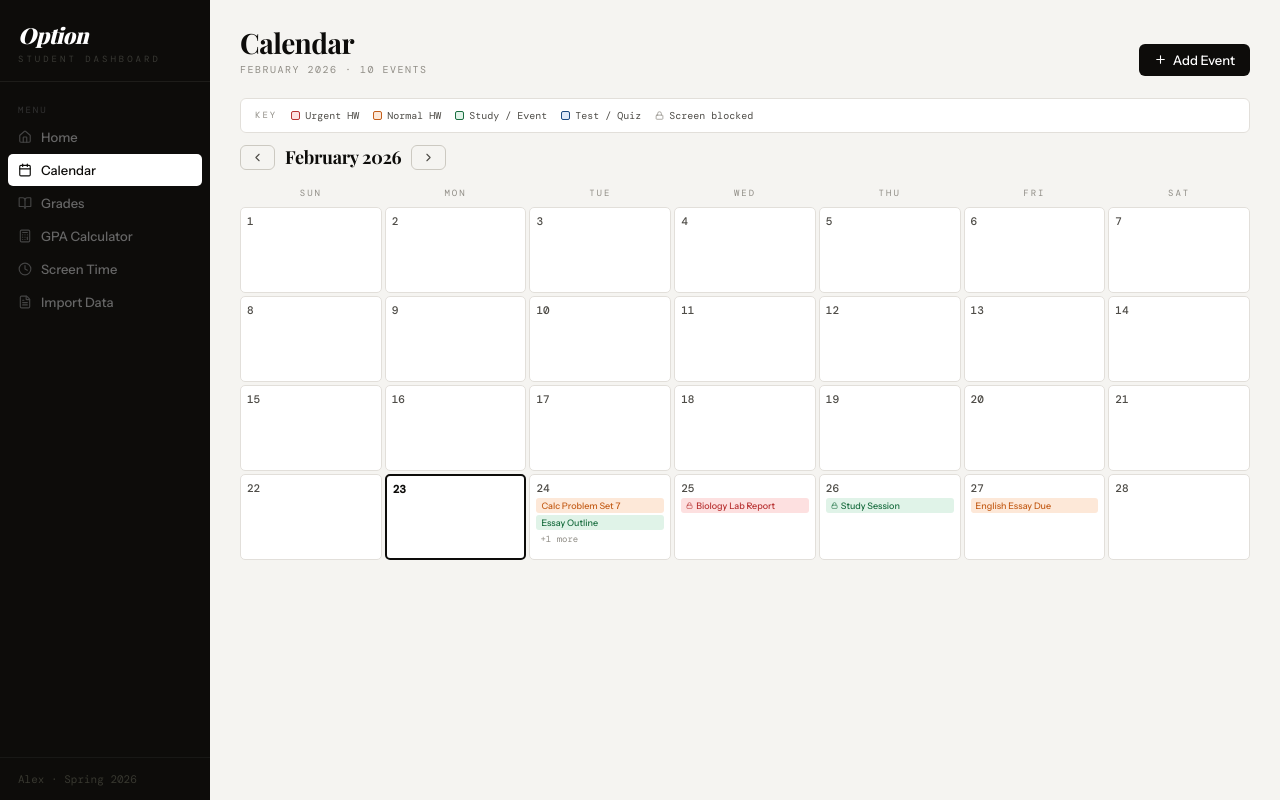
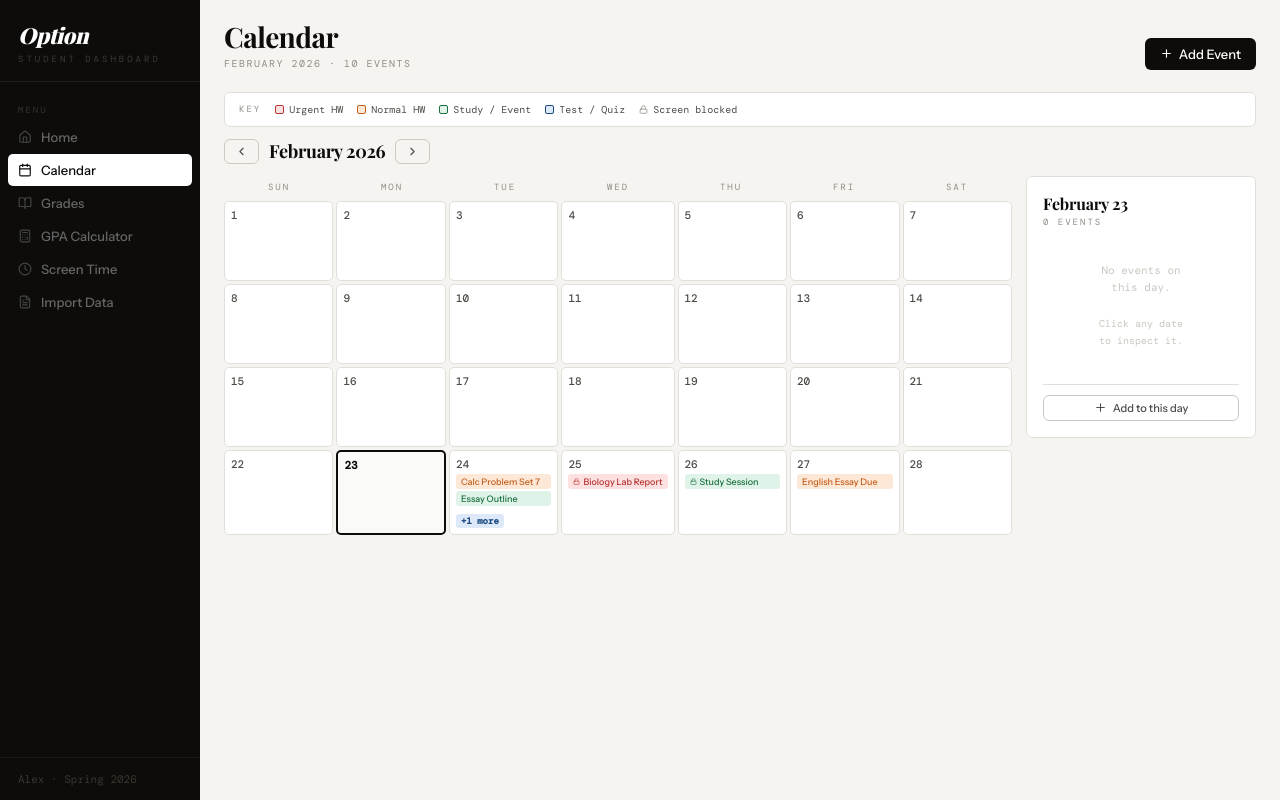
Before and after one commit to JoshuaUmapathi/option-app, a React (Create React App) app: page / in a window 1280 px wide. Both pictures are taken after a click on the element "Calendar". Built offline with nearby package versions, Linux system fonts and the light colour scheme; a web font is replaced by a local one.

Commit message:
Update App.js

```diff
--- a/src/App.js
+++ b/src/App.js
@@ -37,7 +37,7 @@ button,input,select,textarea{font-family:var(--ff-s);}
 
 /* ── Sidebar ─── */
 .sb{
-  width:210px;min-width:210px;background:var(--ink);
+  width:200px;min-width:200px;background:var(--ink);
   display:flex;flex-direction:column;
 }
 .sb-logo{padding:20px 18px 16px;border-bottom:1px solid #1e1d1a;}
@@ -59,7 +59,7 @@ button,input,select,textarea{font-family:var(--ff-s);}
 
 /* ── Main ─── */
 .main{flex:1;overflow-y:auto;background:var(--bg);}
-.page{padding:28px 30px;max-width:1080px;}
+.page{padding:22px 24px;max-width:1200px;}
 
 /* ── Page header ─── */
 .ph{margin-bottom:22px;}
@@ -157,28 +157,51 @@ button,input,select,textarea{font-family:var(--ff-s);}
 .spin{animation:spin 0.8s linear infinite;}
 
 /* ── Calendar ─── */
+.cal-wrap{display:flex;gap:14px;align-items:flex-start;}
+.cal-main{flex:1;min-width:0;}
 .cal-hd{display:grid;grid-template-columns:repeat(7,1fr);gap:3px;margin-bottom:3px;}
 .cal-dow{text-align:center;font-family:var(--ff-m);font-size:9px;letter-spacing:2px;text-transform:uppercase;color:var(--ink3);padding:5px 2px;}
 .cal-grid{display:grid;grid-template-columns:repeat(7,1fr);gap:3px;}
-.cal-cell{min-height:86px;background:var(--surface);border:1px solid var(--border);border-radius:5px;padding:6px;cursor:pointer;transition:border-color 0.12s;position:relative;overflow:hidden;}
+.cal-cell{min-height:80px;background:var(--surface);border:1px solid var(--border);border-radius:5px;padding:6px;cursor:pointer;transition:border-color 0.12s;position:relative;overflow:visible;}
 .cal-cell:hover{border-color:var(--border2);}
 .cal-cell.today{border-color:var(--ink);border-width:2px;}
 .cal-cell.other{background:var(--surface2);opacity:0.45;}
+.cal-cell.sel{border-color:var(--ink);background:#fafaf8;}
 .cal-num{font-family:var(--ff-m);font-size:11px;font-weight:500;margin-bottom:3px;color:var(--ink2);}
 .cal-cell.today .cal-num{font-weight:700;color:var(--ink);}
+.cal-cell.sel .cal-num{color:var(--ink);font-weight:700;}
 .cal-ev{font-size:9px;padding:2px 5px;border-radius:3px;margin-bottom:2px;overflow:hidden;text-overflow:ellipsis;white-space:nowrap;font-family:var(--ff-s);font-weight:500;display:flex;align-items:center;gap:3px;}
 .cal-ev.high{background:#fde0e0;color:var(--red);}
 .cal-ev.med{background:#fde8d8;color:var(--orange);}
 .cal-ev.low{background:#e0f3e8;color:var(--green);}
 .cal-ev.test{background:#dde8f8;color:var(--blue);}
-.cal-more{font-size:9px;color:var(--ink3);font-family:var(--ff-m);cursor:pointer;padding:1px 4px;}
-.cal-more:hover{color:var(--ink);}
+.cal-more{font-size:9px;color:var(--blue);font-family:var(--ff-m);cursor:pointer;padding:1px 5px;border-radius:3px;background:#dde8f8;transition:all 0.12s;display:inline-block;font-weight:600;}
+.cal-more:hover{background:#c8daf6;color:var(--blue);}
 .cal-key{display:flex;flex-wrap:wrap;gap:14px;align-items:center;padding:10px 14px;background:var(--surface);border:1px solid var(--border);border-radius:var(--r);margin-bottom:12px;}
 .ck-item{display:flex;align-items:center;gap:5px;font-size:10px;font-family:var(--ff-m);color:var(--ink2);}
 .ck-swatch{width:9px;height:9px;border-radius:2px;flex-shrink:0;}
 
-/* Day popover */
-.day-pop{position:absolute;top:calc(100% + 4px);background:var(--surface);border:1px solid var(--border);border-radius:8px;padding:12px;z-index:50;min-width:190px;box-shadow:0 4px 20px rgba(0,0,0,0.1);}
+/* Day detail side panel */
+.day-panel{width:230px;flex-shrink:0;background:var(--surface);border:1px solid var(--border);border-radius:var(--r);padding:16px;position:sticky;top:20px;align-self:flex-start;}
+.dp-head{display:flex;align-items:flex-start;justify-content:space-between;margin-bottom:12px;}
+.dp-title{font-family:var(--ff-d);font-size:16px;font-weight:700;letter-spacing:-0.2px;}
+.dp-sub{font-family:var(--ff-m);font-size:9px;letter-spacing:2px;text-transform:uppercase;color:var(--ink3);margin-top:2px;}
+.dp-ev{display:flex;align-items:flex-start;gap:8px;padding:8px 9px;border-radius:var(--r);margin-bottom:5px;border:1px solid var(--border);background:var(--surface);transition:all 0.12s;}
+.dp-ev:hover{border-color:var(--border2);}
+.dp-cb{width:16px;height:16px;border:1.5px solid var(--border2);border-radius:3px;flex-shrink:0;cursor:pointer;display:flex;align-items:center;justify-content:center;font-size:9px;transition:all 0.12s;margin-top:1px;}
+.dp-cb.checked{background:var(--ink);border-color:var(--ink);color:#fff;}
+.dp-info{flex:1;min-width:0;}
+.dp-name{font-size:12px;font-weight:600;line-height:1.3;transition:all 0.12s;}
+.dp-name.done{text-decoration:line-through;color:var(--ink3);}
+.dp-meta{font-family:var(--ff-m);font-size:9px;color:var(--ink3);margin-top:2px;}
+.dp-empty{text-align:center;padding:22px 10px;color:var(--ink4);font-size:11px;font-family:var(--ff-m);line-height:1.6;}
+.dp-del{background:none;border:none;cursor:pointer;padding:3px;color:var(--ink4);border-radius:3px;transition:all 0.12s;flex-shrink:0;display:flex;align-items:center;}
+.dp-del:hover{background:#fde0e0;color:var(--red);}
+.dp-del-all{width:100%;margin-top:10px;padding:6px;border-radius:var(--r);background:transparent;border:1px solid var(--border);cursor:pointer;font-size:11px;color:var(--red);font-family:var(--ff-m);transition:all 0.12s;}
+.dp-del-all:hover{background:#fde0e0;border-color:var(--red);}
+
+/* "+N more" overflow popup */
+.day-pop{position:absolute;top:calc(100% + 4px);background:var(--surface);border:1px solid var(--border);border-radius:8px;padding:12px;z-index:200;min-width:190px;box-shadow:0 8px 24px rgba(0,0,0,0.12);}
 .dp-date{font-family:var(--ff-m);font-size:9px;letter-spacing:2px;text-transform:uppercase;color:var(--ink3);margin-bottom:8px;}
 
 /* ── Grades ─── */
@@ -411,14 +434,20 @@ function HomePage({ events }) {
 function CalendarPage({ events, setEvents }) {
   const [month, setMonth] = useState(1);
   const [year] = useState(2026);
-  const [popDay, setPopDay] = useState(null);
+  const [selDay, setSelDay] = useState(23); // selected day for side panel
+  const [overflowPop, setOverflowPop] = useState(null); // {cellIndex, day}
   const [showAdd, setShowAdd] = useState(false);
   const [newEv, setNewEv] = useState({name:"",date:"",priority:"med",blockScreen:false});
-  const popContainerRef = useRef(null);
+  const [done, setDone] = useState({}); // checked-off event ids
+  const popRef = useRef(null);
   const MN = ["January","February","March","April","May","June","July","August","September","October","November","December"];
+  const PRIORITY_LABELS = {high:"Urgent HW",med:"Normal HW",low:"Study / Event",test:"Test / Quiz"};
+  const PRIORITY_COLORS = {high:"var(--red)",med:"var(--orange)",low:"var(--green)",test:"var(--blue)"};
 
   useEffect(()=>{
-    const h = e => { if(popContainerRef.current && !popContainerRef.current.contains(e.target)) setPopDay(null); };
+    const h = e => {
+      if(popRef.current && !popRef.current.contains(e.target)) setOverflowPop(null);
+    };
     document.addEventListener("mousedown",h);
     return ()=>document.removeEventListener("mousedown",h);
   },[]);
@@ -436,6 +465,19 @@ function CalendarPage({ events, setEvents }) {
     return events.filter(e=>e.date===ds);
   };
 
+  const selEvts = getEvts(selDay);
+
+  const removeEvent = (id) => {
+    setEvents(prev=>prev.filter(e=>e.id!==id));
+    setDone(prev=>{ const n={...prev}; delete n[id]; return n; });
+  };
+
+  const removeChecked = () => {
+    const ids = Object.keys(done).filter(id=>done[id]).map(Number);
+    setEvents(prev=>prev.filter(e=>!ids.includes(e.id)));
+    setDone({});
+  };
+
   const addEvent = () => {
     const conflict = events.find(e=>e.date===newEv.date);
     if(conflict) {
@@ -445,6 +487,8 @@ function CalendarPage({ events, setEvents }) {
     setShowAdd(false);
     setNewEv({name:"",date:"",priority:"med",blockScreen:false});
   };
+
+  const checkedCount = Object.values(done).filter(Boolean).length;
 
   return (
     <div className="page fu">
@@ -472,19 +516,25 @@ function CalendarPage({ events, setEvents }) {
         <button className="btn btn-out btn-sm" onClick={()=>setMonth(m=>Math.min(11,m+1))}><ChevronRight size={12}/></button>
       </div>
 
+      <div className="cal-wrap" ref={popRef}>
+        {/* ── Main calendar grid ── */}
+        <div className="cal-main">
           <div className="cal-hd">
             {["Sun","Mon","Tue","Wed","Thu","Fri","Sat"].map(d=><div key={d} className="cal-dow">{d}</div>)}
           </div>
-      <div className="cal-grid" ref={popContainerRef}>
+          <div className="cal-grid">
             {cells.map((c,i)=>{
               const evts = getEvts(c.d);
               const isToday = c.d===23&&month===1;
+              const isSel = c.d===selDay&&!c.other;
               const visible = evts.slice(0,2);
               const overflow = evts.length-2;
-          const isPopped = popDay===`${i}`;
+              const isOverflowOpen = overflowPop?.cellIndex===i;
               return (
-            <div key={i} className={`cal-cell ${isToday?"today":""} ${c.other?"other":""}`} style={{position:"relative"}}
-              onClick={()=>c.d&&setPopDay(isPopped?null:`${i}`)}>
+                <div key={i}
+                  className={`cal-cell ${isToday?"today":""} ${c.other?"other":""} ${isSel?"sel":""}`}
+                  style={{position:"relative"}}
+                  onClick={()=>{ if(c.d&&!c.other){ setSelDay(c.d); setOverflowPop(null); } }}>
                   {c.d && <div className="cal-num">{c.d}</div>}
                   {visible.map(e=>(
                     <div key={e.id} className={`cal-ev ${e.priority}`}>
@@ -492,16 +542,23 @@ function CalendarPage({ events, setEvents }) {
                       <span>{e.name}</span>
                     </div>
                   ))}
-              {overflow>0 && <div className="cal-more">+{overflow} more</div>}
-              {isPopped && evts.length>0 && (
-                <div className="day-pop sd" style={{left:i%7>3?"auto":"0",right:i%7>3?"0":"auto"}}
+                  {overflow>0 && (
+                    <div className="cal-more"
+                      onClick={ev=>{ ev.stopPropagation(); setOverflowPop(isOverflowOpen?null:{cellIndex:i,day:c.d}); }}>
+                      +{overflow} more
+                    </div>
+                  )}
+                  {/* Overflow popup */}
+                  {isOverflowOpen && (
+                    <div className="day-pop sd" style={{left:i%7>=4?"auto":"0",right:i%7>=4?"0":"auto"}}
                       onClick={e=>e.stopPropagation()}>
-                  <div className="dp-date">{MN[month]} {c.d}</div>
+                      <div className="dp-date">{MN[month]} {c.d} · all events</div>
                       {evts.map(e=>(
-                    <div key={e.id} style={{display:"flex",alignItems:"center",gap:6,marginBottom:5,fontSize:12}}>
-                      <span style={{width:6,height:6,borderRadius:1,background:e.priority==="high"?"var(--red)":e.priority==="med"?"var(--orange)":e.priority==="low"?"var(--green)":"var(--blue)",flexShrink:0}}/>
-                      <span style={{flex:1,fontWeight:500}}>{e.name}</span>
+                        <div key={e.id} style={{display:"flex",alignItems:"center",gap:7,padding:"5px 0",borderBottom:"1px solid var(--border)"}}>
+                          <span style={{width:7,height:7,borderRadius:1,background:PRIORITY_COLORS[e.priority],flexShrink:0}}/>
+                          <span style={{flex:1,fontSize:12,fontWeight:500}}>{e.name}</span>
                           {e.blockScreen&&<Lock size={9} style={{color:"var(--ink3)"}}/>}
+                          <button className="dp-del" title="Remove" onClick={()=>removeEvent(e.id)}>✕</button>
                         </div>
                       ))}
                     </div>
@@ -509,6 +566,68 @@ function CalendarPage({ events, setEvents }) {
                 </div>
               );
             })}
+          </div>
+        </div>
+
+        {/* ── Side panel ── */}
+        <div className="day-panel">
+          <div className="dp-head">
+            <div>
+              <div className="dp-title">{MN[month]} {selDay||"—"}</div>
+              <div className="dp-sub">{selEvts.length} event{selEvts.length!==1?"s":""}</div>
+            </div>
+            {checkedCount>0 && (
+              <button className="btn btn-red btn-sm" onClick={removeChecked}>
+                Remove {checkedCount}
+              </button>
+            )}
+          </div>
+
+          {selEvts.length===0 ? (
+            <div className="dp-empty">
+              No events on<br/>this day.<br/><br/>
+              <span style={{fontSize:10}}>Click any date<br/>to inspect it.</span>
+            </div>
+          ) : selEvts.map(e=>(
+            <div key={e.id} className={`dp-ev ${done[e.id]?"done":""}`}>
+              {/* Checkbox */}
+              <div className={`dp-cb ${done[e.id]?"checked":""}`}
+                onClick={()=>setDone(p=>({...p,[e.id]:!p[e.id]}))}>
+                {done[e.id]&&"✓"}
+              </div>
+              {/* Info */}
+              <div className="dp-info">
+                <div className={`dp-name ${done[e.id]?"done":""}`}>{e.name}</div>
+                <div className="dp-meta" style={{display:"flex",alignItems:"center",gap:5,flexWrap:"wrap"}}>
+                  <span style={{display:"inline-flex",alignItems:"center",gap:3}}>
+                    <span style={{width:6,height:6,borderRadius:1,background:PRIORITY_COLORS[e.priority],display:"inline-block"}}/>
+                    {PRIORITY_LABELS[e.priority]}
+                  </span>
+                  {e.blockScreen&&<span style={{display:"inline-flex",alignItems:"center",gap:3}}><Lock size={8}/>Blocked</span>}
+                </div>
+              </div>
+              {/* Delete */}
+              <button className="dp-del" title="Delete event" onClick={()=>removeEvent(e.id)}>
+                <svg width="10" height="10" viewBox="0 0 10 10" fill="none">
+                  <path d="M1 1L9 9M9 1L1 9" stroke="currentColor" strokeWidth="1.5" strokeLinecap="round"/>
+                </svg>
+              </button>
+            </div>
+          ))}
+
+          {selEvts.length>0 && checkedCount>0 && (
+            <button className="dp-del-all" onClick={removeChecked}>
+              Remove {checkedCount} checked event{checkedCount!==1?"s":""}
+            </button>
+          )}
+
+          <div style={{marginTop:12,paddingTop:10,borderTop:"1px solid var(--border)"}}>
+            <button className="btn btn-out btn-sm" style={{width:"100%",justifyContent:"center"}}
+              onClick={()=>{ setNewEv(p=>({...p,date:`${year}-${String(month+1).padStart(2,"0")}-${String(selDay).padStart(2,"0")}`})); setShowAdd(true); }}>
+              <Plus size={11}/>Add to this day
+            </button>
+          </div>
+        </div>
       </div>
 
       {showAdd && (
@@ -1085,7 +1204,7 @@ Return only the JSON array, nothing else.`}]
     setSchoError("");
     setSchoResult([]);
     try {
-      const fetchUrl = schoUrl.trim();
+      const fetchUrl = schoUrl.trim().replace(/^webcal:\/\//i, "https://");
       const res = await fetch(`/api/schoology?url=${encodeURIComponent(fetchUrl)}`);
       if (!res.ok) {
         const err = await res.json().catch(() => ({ error: "Unknown error" }));
```
Lines whose indentation alone changed are shown as unchanged.
